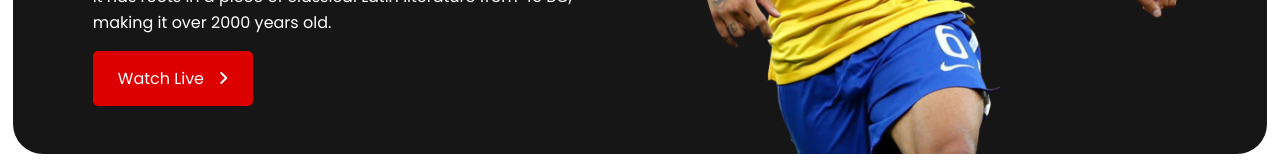
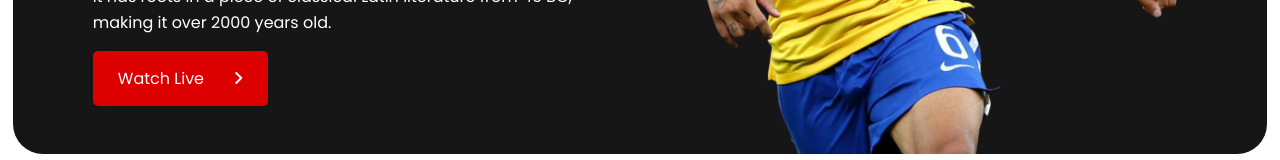
Before and after one commit to hridoy-islam/worldcup, a plain HTML site: page index.html in a window 1280 px wide. In both pictures the pointer is over the icon 223 px from the left and 569 px from the top of the page. Shown: the part 491-651 px from the top of the page. Drawn offline with Linux system fonts and the light colour scheme.

Commit message:
Transition Added On Hover

```diff
--- a/styles/style.css
+++ b/styles/style.css
@@ -66,6 +66,12 @@ ul li {
   color: #ffffff;
   border-radius: 5px;
   padding: 16px 25px;
+}
+.watch-button i {
+  transition: 1s ease;
+}
+.watch-button:hover > i {
+  padding-left: 15px;
 }
 .fa-angle-right {
   margin-left: 10px;
```
